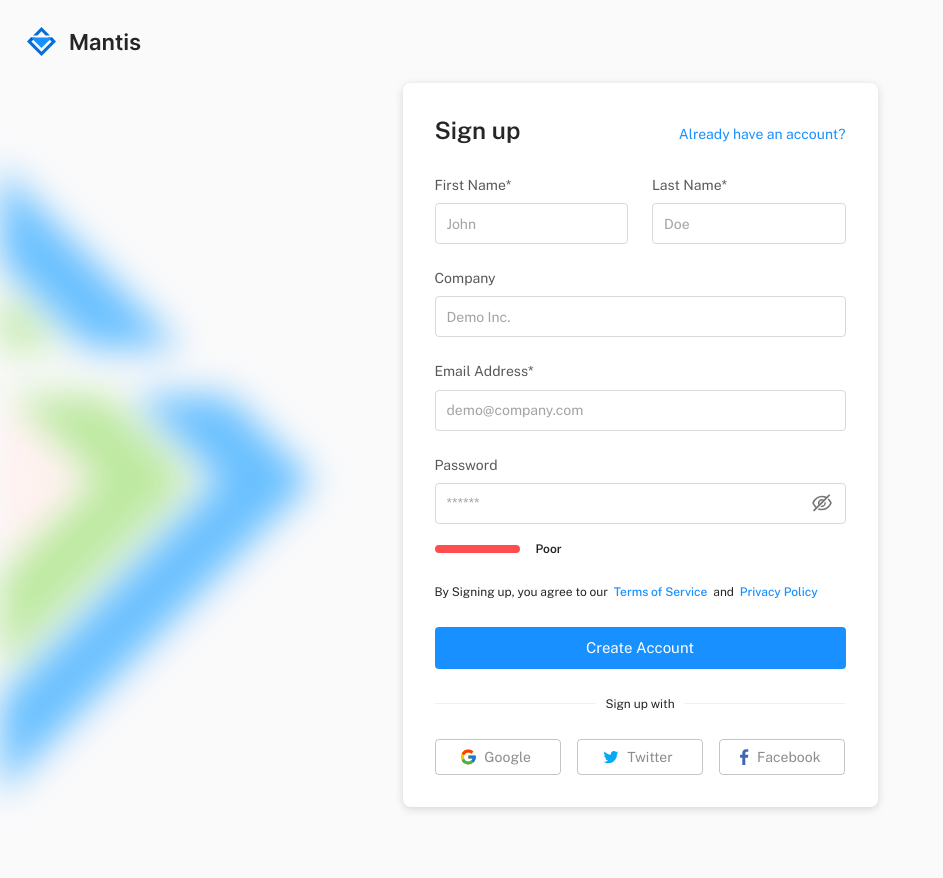
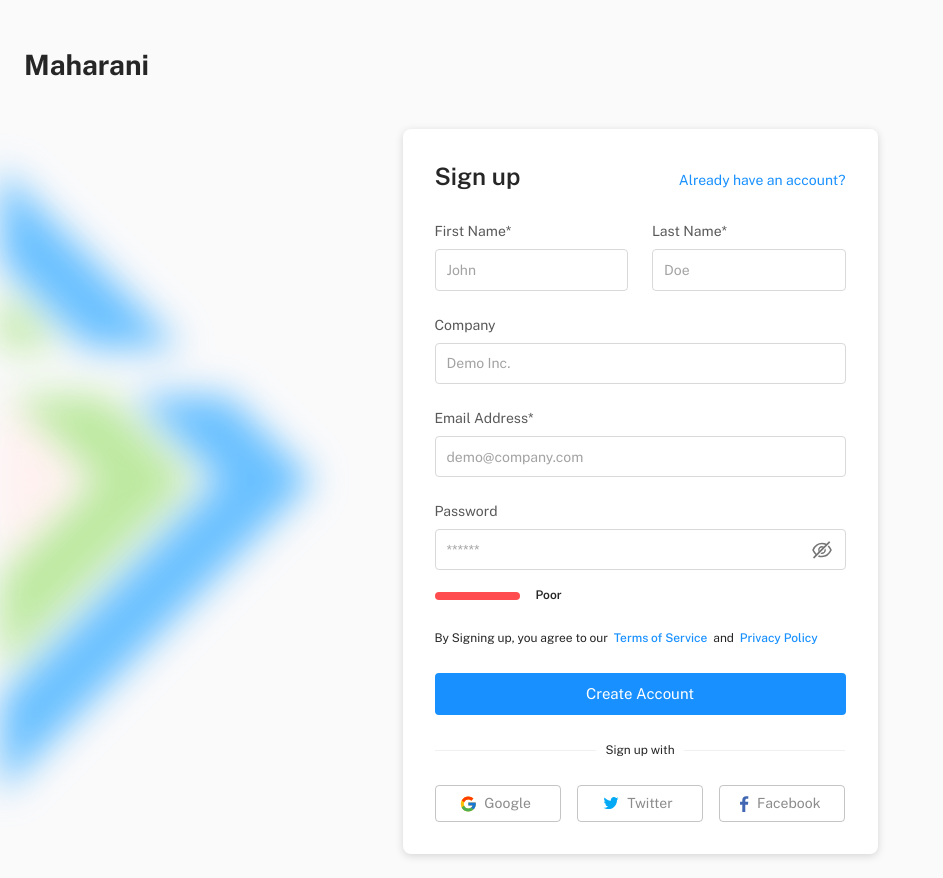
Before and after one commit to algow/tk-isad, a React (Create React App) app: page /#/register in a window 1280 px wide. Shown: the whole page, without its empty margins (0-943 px from the left). Before the commit the page ends 831 px from the top, so only its background shows below. Built offline with nearby package versions, Linux system fonts and the light colour scheme.

Commit message:
ganti logo

```diff
--- a/src/components/Logo/index.js
+++ b/src/components/Logo/index.js
@@ -6,7 +6,7 @@ import { ButtonBase } from '@mui/material';
 import { useDispatch, useSelector } from 'react-redux';
 
 // project import
-import Logo from './Logo';
+// import Logo from './Logo';
 import config from 'config';
 import { activeItem } from 'store/reducers/menu';
 
@@ -23,7 +23,7 @@ const LogoSection = ({ sx, to }) => {
       to={!to ? config.defaultPath : to}
       sx={sx}
     >
-      <Logo />
+      <h1>Maharani</h1>
     </ButtonBase>
   );
 };
```
